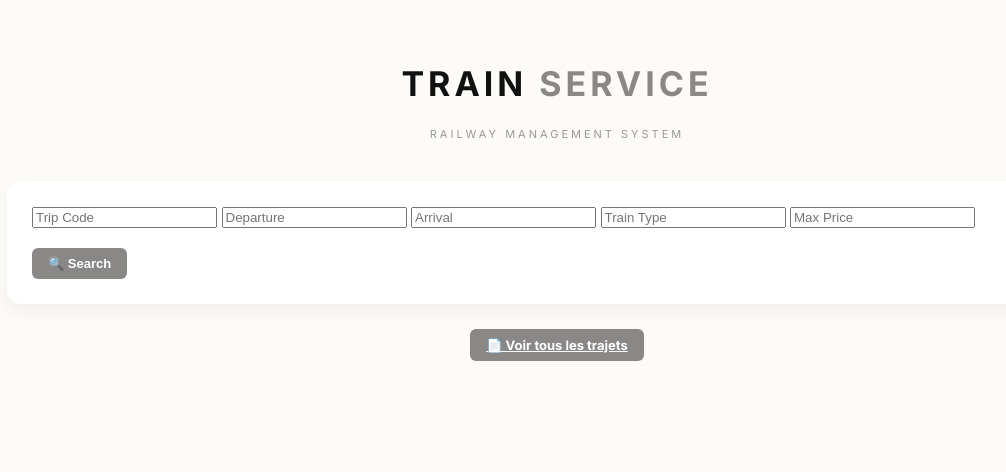
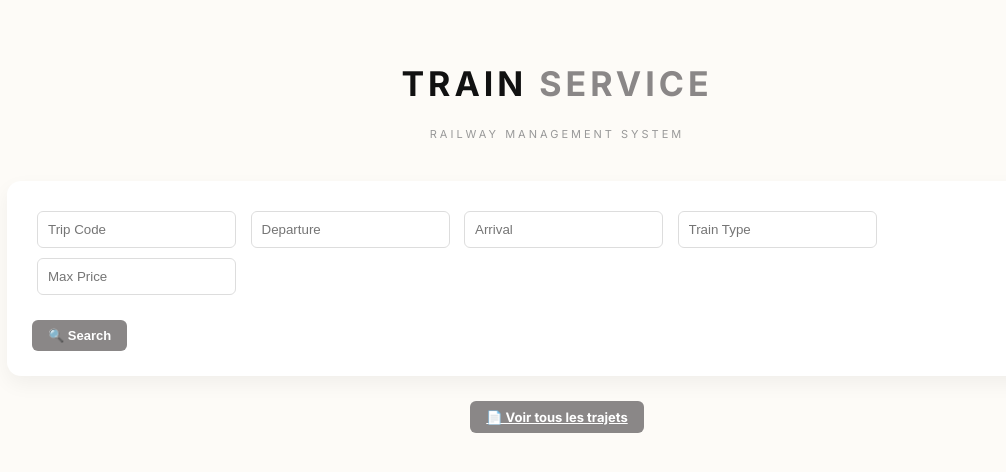
Before and after one commit to RayanIsMee/DSS_Project, a Flask app: page / in a window 1280 px wide. Shown: the top 472 px of the page, without its empty margins (83-1089 px from the left). Run offline with Flask 3, Linux system fonts and the light colour scheme.

Commit message:
Update style.css

```diff
--- a/static/style.css
+++ b/static/style.css
@@ -250,3 +250,11 @@ button:hover,
     font-size: 12px;
     font-weight: 600;
 }
+
+
+select, input {
+    padding: 10px;
+    border-radius: 6px;
+    border: 1px solid #ddd;
+    margin: 5px;
+}
```
